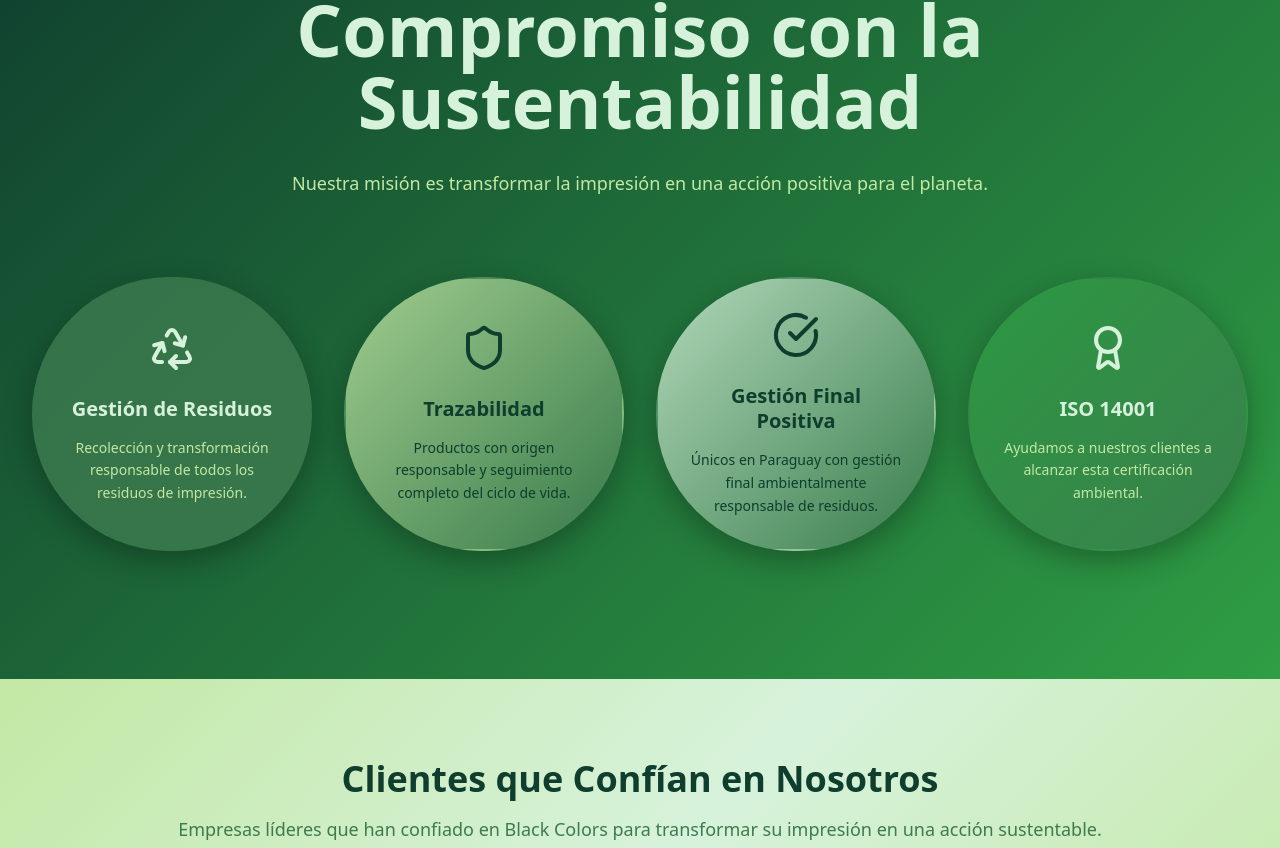
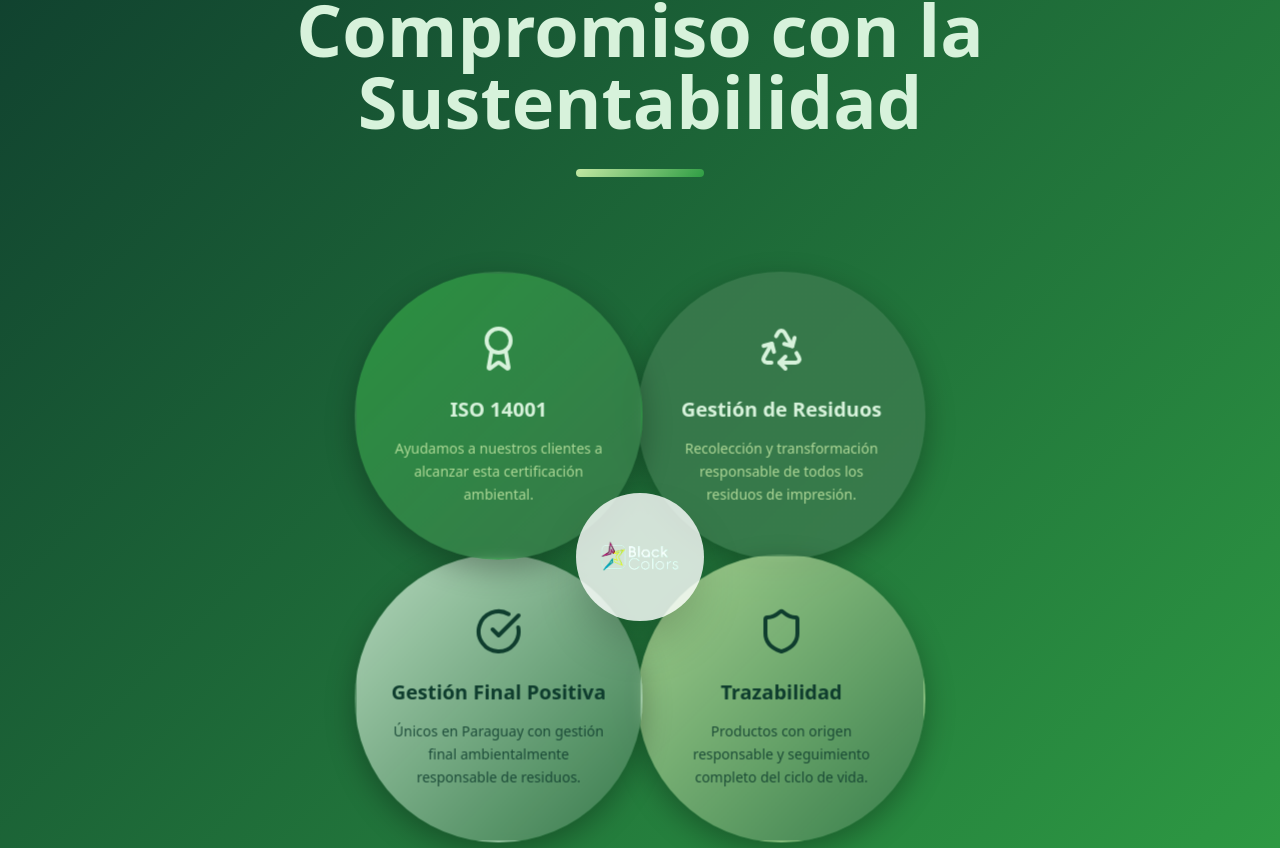
Before and after one commit to francobg7/black-colors-eco-print, a React (Vite) app: page / in a window 1280 px wide. Shown: the part 3012-3860 px from the top of the page. Built offline with nearby package versions, Linux system fonts and the light colour scheme.

Commit message:
modified section

```diff
--- a/src/components/SustentabilidadSection.tsx
+++ b/src/components/SustentabilidadSection.tsx
@@ -1,5 +1,5 @@
-import React from 'react';
-import { Recycle, Shield, CheckCircle, Award } from 'lucide-react';
+import React, { useState } from 'react';
+import { Recycle, Shield, CheckCircle, Award, Leaf } from 'lucide-react';
 
 const pilaresSustentabilidad = [
   {
@@ -28,41 +28,75 @@ const pilaresSustentabilidad = [
   }
 ];
 
-const SustentabilidadSection = () => (
+const SustentabilidadSection = () => {
+  const [activeSection, setActiveSection] = useState(-1);
+
+  return (
     <section className="py-32 relative overflow-hidden" style={{ background: 'linear-gradient(135deg, #0f3d2e 0%, #2f9e44 100%)' }}>
       <div className="container mx-auto px-4 sm:px-6 md:px-8 relative z-10">
         <div className="text-center mb-8 md:mb-20">
           <h2 className="text-3xl sm:text-5xl lg:text-7xl font-bold mb-8" style={{ color: '#d7f2db' }}>
             Compromiso con la Sustentabilidad
           </h2>
-        <p className="text-lg mb-8" style={{ color: '#c3e8a4' }}>
-          Nuestra misión es transformar la impresión en una acción positiva para el planeta.
-        </p>
+          <div className="w-32 h-2 mx-auto rounded-full" style={{ background: 'linear-gradient(135deg, #c3e8a4, #2f9e44)' }}></div>
         </div>
-      <div className="grid grid-cols-1 md:grid-cols-4 gap-8">
-        {pilaresSustentabilidad.map((pilar, idx) => (
-          <div key={idx} className="w-full h-full rounded-full flex flex-col items-center justify-center text-center p-8 shadow-2xl transition-all duration-700 backdrop-blur-sm border-2"
+        <div className="flex justify-center items-center">
+          <div className="relative w-[600px] h-[600px] max-w-full max-h-[70vw]">
+            {/* Central Logo */}
+            <div className="absolute top-1/2 left-1/2 transform -translate-x-1/2 -translate-y-1/2 w-32 h-32 rounded-full flex items-center justify-center z-30 shadow-2xl bg-white/80">
+              <img src="/images/logo-mejorado-removebg-preview.png" alt="Logo Black Colors" className="w-24 h-24 object-contain" />
+            </div>
+            {/* 4 Circular Sections */}
+            {pilaresSustentabilidad.map((pilar, index) => {
+              const isActive = activeSection === index;
+              const angle = (index * 90) - 45; // Start from top-right
+              const radius = 200;
+              const x = Math.cos((angle * Math.PI) / 180) * radius;
+              const y = Math.sin((angle * Math.PI) / 180) * radius;
+              return (
+                <div
+                  key={index}
+                  className="absolute w-72 h-72 cursor-pointer transition-all duration-700 ease-out"
                   style={{
-              background: `linear-gradient(135deg, ${pilar.color}cc, rgba(61,123,79,0.8))`,
-              borderColor: 'transparent',
-              boxShadow: '0 10px 30px rgba(0,0,0,0.3)',
-              filter: 'brightness(1)'
+                    left: '50%',
+                    top: '50%',
+                    transform: `translate(calc(-50% + ${x}px), calc(-50% + ${y}px)) ${isActive ? 'scale(1.1)' : 'scale(1)'}`,
+                    zIndex: isActive ? 20 : 10
+                  }}
+                  onMouseEnter={() => setActiveSection(index)}
+                  onMouseLeave={() => setActiveSection(-1)}
+                >
+                  <div
+                    className="w-full h-full rounded-full flex flex-col items-center justify-center text-center p-8 shadow-2xl transition-all duration-700 backdrop-blur-sm border-2"
+                    style={{
+                      background: isActive
+                        ? `linear-gradient(135deg, ${pilar.color}ee, rgba(47,158,68,0.9))`
+                        : `linear-gradient(135deg, ${pilar.color}cc, rgba(61,123,79,0.8))`,
+                      borderColor: isActive ? '#d7f2db' : 'transparent',
+                      boxShadow: isActive
+                        ? `0 20px 40px ${pilar.color}66, 0 0 40px ${pilar.color}44`
+                        : '0 10px 30px rgba(0,0,0,0.3)',
+                      filter: isActive ? 'brightness(1.2)' : 'brightness(1)'
                     }}
                   >
-            <div className="mb-6" style={{ color: idx === 1 || idx === 2 ? '#0f3d2e' : '#d7f2db' }}>
+                    <div className={`mb-6 transition-all duration-300 ${isActive ? 'scale-125' : ''}`} style={{ color: index === 1 || index === 2 ? '#0f3d2e' : '#d7f2db' }}>
                       {pilar.icon}
                     </div>
-            <h3 className="font-bold text-xl mb-4 leading-tight" style={{ color: idx === 1 || idx === 2 ? '#0f3d2e' : '#d7f2db' }}>
+                    <h3 className={`font-bold text-xl mb-4 leading-tight transition-all duration-300 ${isActive ? 'scale-105' : ''}`} style={{ color: index === 1 || index === 2 ? '#0f3d2e' : '#d7f2db' }}>
                       {pilar.titulo}
                     </h3>
-            <p className="text-sm leading-relaxed" style={{ color: idx === 1 || idx === 2 ? '#0f3d2e' : '#c3e8a4' }}>
+                    <p className={`text-sm leading-relaxed transition-all duration-300 ${isActive ? 'opacity-100' : 'opacity-85'}`} style={{ color: index === 1 || index === 2 ? '#0f3d2e' : '#c3e8a4' }}>
                       {pilar.descripcion}
                     </p>
                   </div>
-        ))}
+                </div>
+              );
+            })}
+          </div>
         </div>
       </div>
     </section>
   );
+};
 
 export default SustentabilidadSection;
```
Lines whose indentation alone changed are shown as unchanged.
